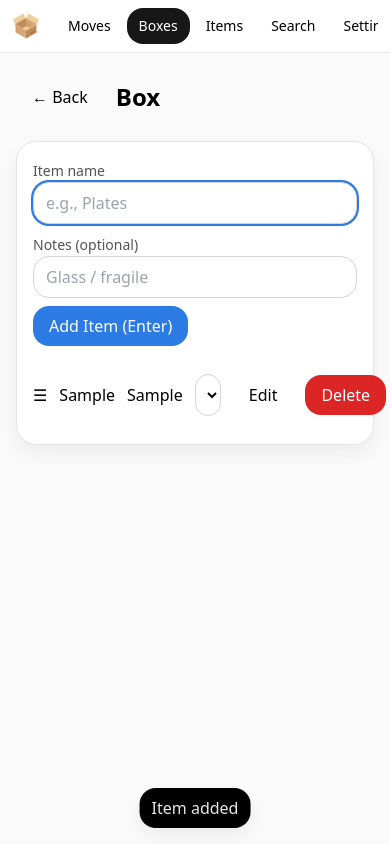
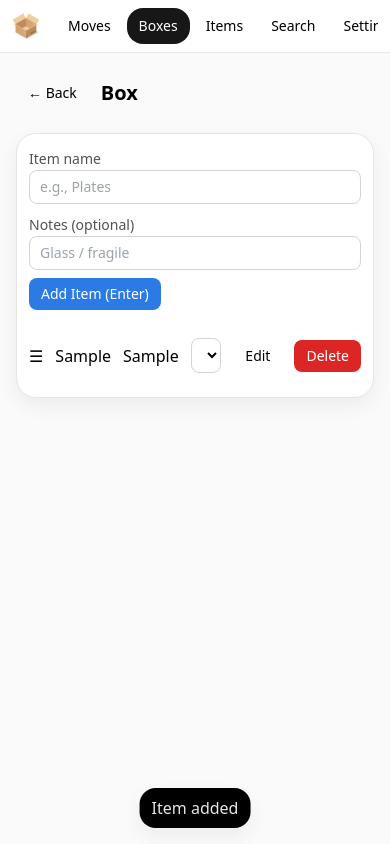
Before and after one commit to digiprofits/boxlisttest, a React (Vite) app: page /moves/1/boxes/1 in a window 390 px wide. Both pictures are taken after typing "Sample", "Sample" into the empty fields and a click on the button "Add Item (Enter)". Built offline with nearby package versions, Linux system fonts and the light colour scheme.

Commit message:
Update BoxDetail.tsx

```diff
--- a/src/routes/BoxDetail.tsx
+++ b/src/routes/BoxDetail.tsx
@@ -37,7 +37,6 @@ export default function BoxDetail(){
     push('Item added');
     nameRef.current!.value = '';
     notesRef.current!.value = '';
-    nameRef.current!.focus();
     refresh();
   }
 
@@ -56,16 +55,17 @@ export default function BoxDetail(){
     <div className="space-y-6">
       <div className="flex items-center justify-between">
         <div className="flex items-center gap-3">
-          <Link to={`/moves/${moveId}/boxes`} className="btn btn-ghost">← Back</Link>
-          <h1 className="text-2xl font-bold">Box</h1>
+          <Link to={`/moves/${moveId}/boxes`} className="btn btn-ghost btn-sm">← Back</Link>
+          <h1 className="text-xl sm:text-2xl font-bold">Box</h1>
         </div>
       </div>
 
       {box && (
-        <div className="card p-4 space-y-3">
+        <div className="card p-3 sm:p-4 space-y-3">
           <div className="flex flex-wrap items-center gap-3">
             <InlineEditable value={box.name} onSave={v=>updateBox(box.id, { name: v })} className="text-xl font-semibold" />
           </div>
+
           <StatusSelect value={box.status} onChange={(v)=>updateBox(box.id, { status: v })} />
 
           <div className="mt-2">
@@ -90,17 +90,17 @@ export default function BoxDetail(){
         </div>
       )}
 
-      <div className="card p-4">
+      <div className="card p-3 sm:p-4">
         <form onSubmit={addItem} className="flex flex-wrap items-end gap-2">
           <div className="flex-1 min-w-[220px]">
             <label className="text-sm text-neutral-600">Item name</label>
-            <input ref={nameRef} className="input" placeholder="e.g., Plates" autoFocus />
+            <input ref={nameRef} className="input input-sm" placeholder="e.g., Plates" />
           </div>
-          <div className="flex-1 min-w-[220px]">
+        <div className="flex-1 min-w-[220px]">
             <label className="text-sm text-neutral-600">Notes (optional)</label>
-            <input ref={notesRef} className="input" placeholder="Glass / fragile" />
+            <input ref={notesRef} className="input input-sm" placeholder="Glass / fragile" />
           </div>
-          <button className="btn btn-primary">Add Item (Enter)</button>
+          <button className="btn btn-primary btn-sm">Add Item (Enter)</button>
         </form>
 
         <div className="mt-4 divide-y">
@@ -113,11 +113,13 @@ export default function BoxDetail(){
               <span className="cursor-grab select-none">☰</span>
               <InlineEditable value={it.name} onSave={v=>updateItem(it.id, { name: v })} className="flex-1 font-medium" />
               <InlineEditable value={it.notes || ''} onSave={v=>updateItem(it.id, { notes: v })} placeholder="Notes" className="flex-1" />
-              <select className="input w-40" value={it.boxId} onChange={e=>{ moveItemToBox(it.id, e.target.value); setTimeout(refresh, 50); }}>
+              <select className="input input-sm w-36" value={it.boxId} onChange={e=>{ moveItemToBox(it.id, e.target.value); setTimeout(refresh, 50); }}>
                 {boxes.map((b:any)=> <option key={b.id} value={b.id}>{b.name}</option>)}
               </select>
-              <button className="btn btn-ghost">Edit</button>
-              <button className="btn btn-danger" onClick={async ()=>{ if(confirm('Delete item?')){ await deleteItem(it.id); push('Item deleted'); refresh(); } }}>Delete</button>
+              <button className="btn btn-ghost btn-sm">Edit</button>
+              <button className="btn btn-danger btn-sm" onClick={async ()=>{ if(confirm('Delete item?')){ await deleteItem(it.id); push('Item deleted'); refresh(); } }}>
+                Delete
+              </button>
             </div>
           ))}
           {items.length === 0 && (
```
